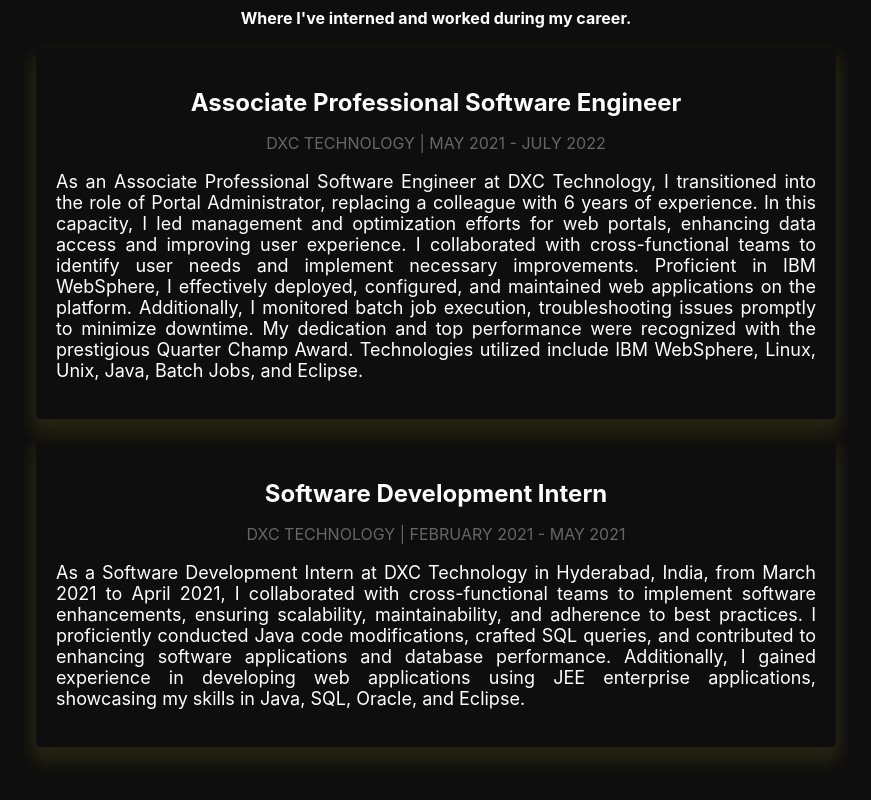
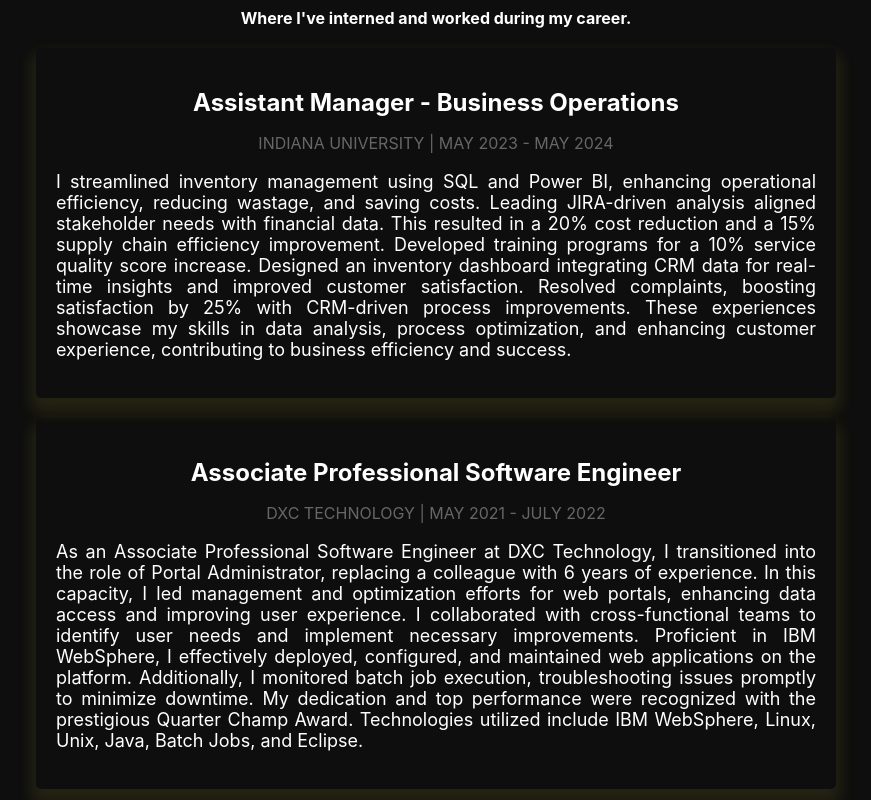
Before and after one commit to Kasarlakavyasri/Kavya_Portfolio, a React (Create React App) app: page / in a window 1280 px wide. Shown: the part 1900-2700 px from the top of the page, without its empty margins (204-1075 px from the left). Built offline with nearby package versions, Linux system fonts and the light colour scheme.

Commit message:
Your commit message

```diff
--- a/src/components/Experience.js
+++ b/src/components/Experience.js
@@ -7,6 +7,17 @@ const Experience = () => {
       <h2>Experience</h2>
       <h4>Where I've interned and worked during my career.</h4>
       <div className="experience-item">
+        <div className="experience-title">
+        <h3>Assistant Manager - Business Operations</h3>
+        <p>INDIANA UNIVERSITY | MAY 2023 - MAY 2024</p>
+        </div>
+        <div className="experience-description">
+          <p>
+          I streamlined inventory management using SQL and Power BI, enhancing operational efficiency, reducing wastage, and saving costs. Leading JIRA-driven analysis aligned stakeholder needs with financial data. This resulted in a 20% cost reduction and a 15% supply chain efficiency improvement. Developed training programs for a 10% service quality score increase. Designed an inventory dashboard integrating CRM data for real-time insights and improved customer satisfaction. Resolved complaints, boosting satisfaction by 25% with CRM-driven process improvements. These experiences showcase my skills in data analysis, process optimization, and enhancing customer experience, contributing to business efficiency and success.
+          </p>
+        </div>
+      </div>
+        <div className="experience-item">
         <div className="experience-title">
           <h3>Associate Professional Software Engineer</h3>
           <p>DXC TECHNOLOGY | MAY 2021 - JULY 2022</p>
```
